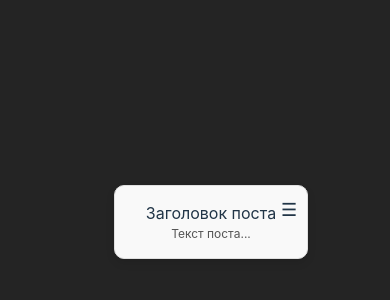
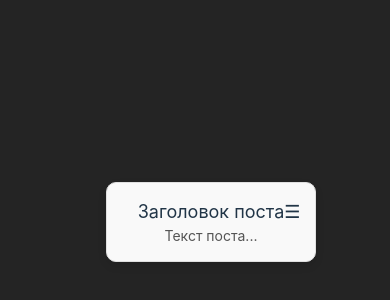
Before and after one commit to maaloznal/menu-for-post-card, a React (Vite) app: page / in a window 390 px wide. Shown: the part 200-500 px from the top of the page. Built offline with nearby package versions, Linux system fonts and the light colour scheme.

Commit message:
Завершена разработка адаптивных компонентов: PostCard, PostMenu, PostWithMenu. Добавлена поддержка передачи стилей через пропсы и адаптивность под разные размеры экрана

```diff
--- a/src/App.css
+++ b/src/App.css
@@ -22,42 +22,42 @@
 .post-with-menu {
   position: relative;
   width: 100%;
-  max-width: 300px;
+  max-width: 400px;
 }
 
 .card-container {
   background-color: #f9f9f9;
   border: 1px solid #e0e0e0;
   border-radius: 10px;
-  padding: 20px;
+  padding: 30px;
   width: 100%;
-  max-width: 300px;
+  max-width: 400px;
   position: relative;
   box-shadow: 0 4px 8px rgba(0, 0, 0, 0.1);
 }
 
 .card-title {
   margin: 0;
-  font-size: 18px;
+  font-size: 24px;
 }
 
 .card-text {
-  font-size: 14px;
+  font-size: 16px;
   color: #555;
 }
 
 .menu-icon {
   position: absolute;
-  top: 10px;
-  right: 10px;
+  top: 15px;
+  right: 15px;
   cursor: pointer;
-  font-size: 20px;
+  font-size: 24px;
 }
 
 .menu-container {
   position: absolute;
-  top: 40px;
-  right: 10px;
+  top: 50px;
+  right: 15px;
   background-color: white;
   border-radius: 5px;
   width: 150px;
@@ -76,35 +76,53 @@
   background-color: #f0f0f0;
 }
 
-@media (max-width: 768px) {
-  .post-with-menu {
-    max-width: 100%;
-  }
+.desktop .card-container {
+  max-width: 400px;
+  padding: 30px;
+}
 
-  .card-container {
-    max-width: 100%;
-    padding: 15px;
-  }
+.desktop .card-title {
+  font-size: 24px;
+}
 
-  .card-title {
-    font-size: 16px;
-  }
+.desktop .card-text {
+  font-size: 16px;
+}
 
-  .card-text {
-    font-size: 12px;
-  }
+.desktop .menu-icon {
+  font-size: 24px;
+}
 
-  .menu-icon {
-    font-size: 18px;
-  }
+.tablet .card-container {
+  max-width: 100%;
+  padding: 20px;
+}
 
-  .menu-container {
-    width: 120px;
-    top: 30px;
-  }
+.tablet .card-title {
+  font-size: 20px;
+}
 
-  .menu-item {
-    padding: 8px;
-    font-size: 12px;
-  }
+.tablet .card-text {
+  font-size: 14px;
 }
+
+.tablet .menu-icon {
+  font-size: 20px;
+}
+
+.mobile .card-container {
+  max-width: 100%;
+  padding: 15px;
+}
+
+.mobile .card-title {
+  font-size: 18px;
+}
+
+.mobile .card-text {
+  font-size: 14px;
+}
+
+.mobile .menu-icon {
+  font-size: 18px;
+}
--- a/src/components/PostWithMenu/PostWithMenu.tsx
+++ b/src/components/PostWithMenu/PostWithMenu.tsx
@@ -2,6 +2,7 @@
 import PostCard from "../PostCard/PostCard";
 import PostMenu from "../PostMenu/PostMenu";
 import { StyleProps } from "../../types/types";
+import useScreenSize from "../../hooks/useScreenSize";
 
 const PostWithMenu: FC<StyleProps> = ({
   postWithMenu = "post-with-menu",
@@ -13,6 +14,7 @@
   menuItem = "menu-item",
 }) => {
   const [menuVisible, setMenuVisible] = useState(false);
+  const screenSize = useScreenSize();
 
   const handleMenuClick = () => {
     setMenuVisible(!menuVisible);
@@ -23,7 +25,7 @@
   };
 
   return (
-    <div className={postWithMenu}>
+    <div className={`${postWithMenu} ${screenSize}`}>
       <PostCard
         title="Заголовок поста"
         text="Текст поста..."
--- /dev/null
+++ b/src/hooks/useScreenSize.ts
@@ -0,0 +1,25 @@
+import { useEffect, useState } from "react";
+import { ScreenSize } from "../types/types";
+
+const useScreenSize = () => {
+  const [screenSize, setScreenSize] = useState<ScreenSize>("desktop");
+  useEffect(() => {
+    const handleResize = () => {
+      const width = window.innerWidth;
+      if (width >= 1024) {
+        setScreenSize("desktop");
+      } else if (width >= 768) {
+        setScreenSize("tablet");
+      } else {
+        setScreenSize("mobile");
+      }
+    };
+
+    handleResize();
+    window.addEventListener("resize", handleResize);
+    return () => window.removeEventListener("resize", handleResize);
+  }, []);
+  return screenSize;
+};
+
+export default useScreenSize;
--- a/src/types/types.ts
+++ b/src/types/types.ts
@@ -1,3 +1,5 @@
+export type ScreenSize = "desktop" | "tablet" | "mobile";
+
 export type AppContainerClass = "app-container";
 export type PostWithMenuClass = "post-with-menu";
 export type CardContainerClass = "card-container";
@@ -6,6 +8,7 @@
 export type MenuIconClass = "menu-icon";
 export type MenuContainerClass = "menu-container";
 export type MenuItemClass = "menu-item";
+
 
 export interface StyleProps {
   appContainer?: AppContainerClass;
```
